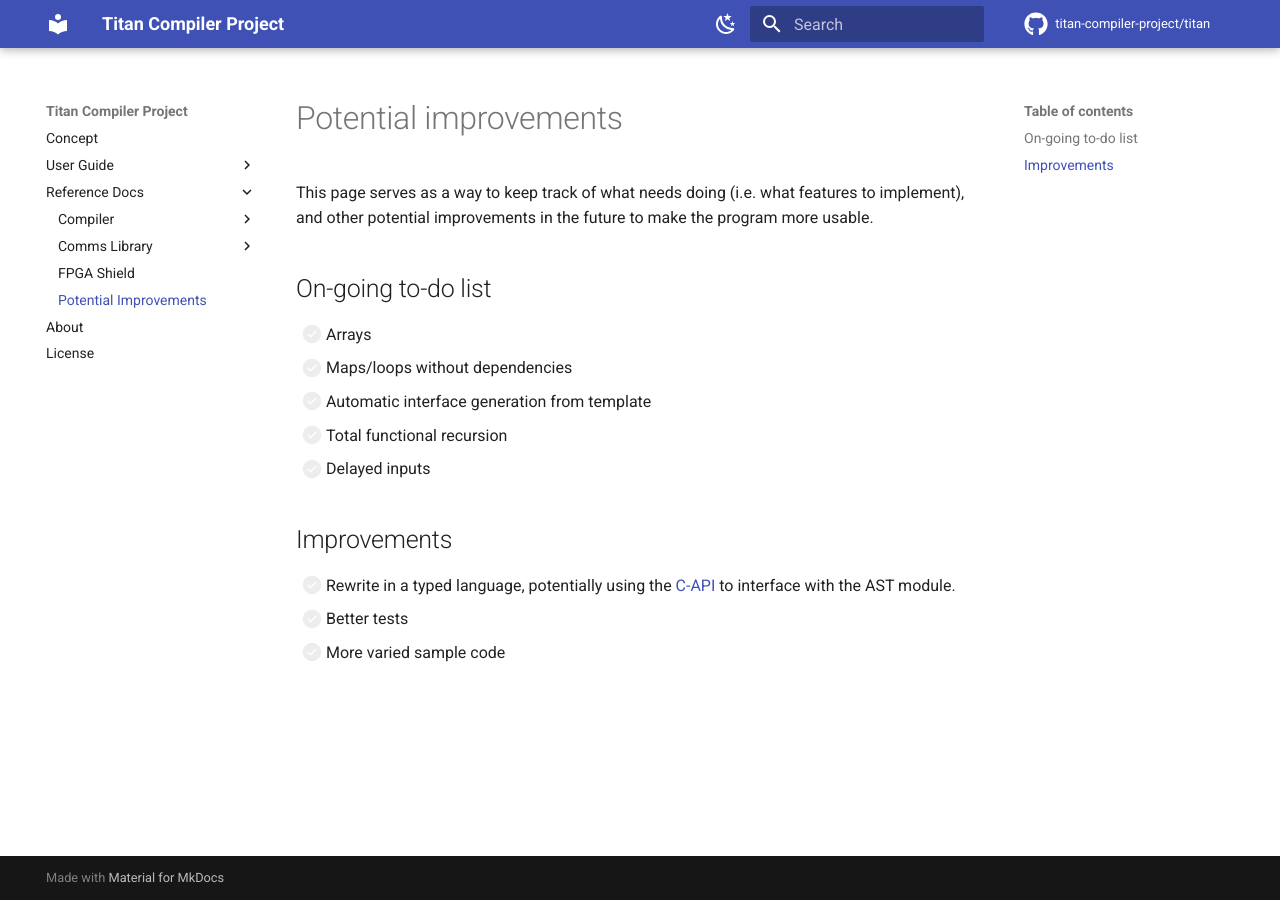
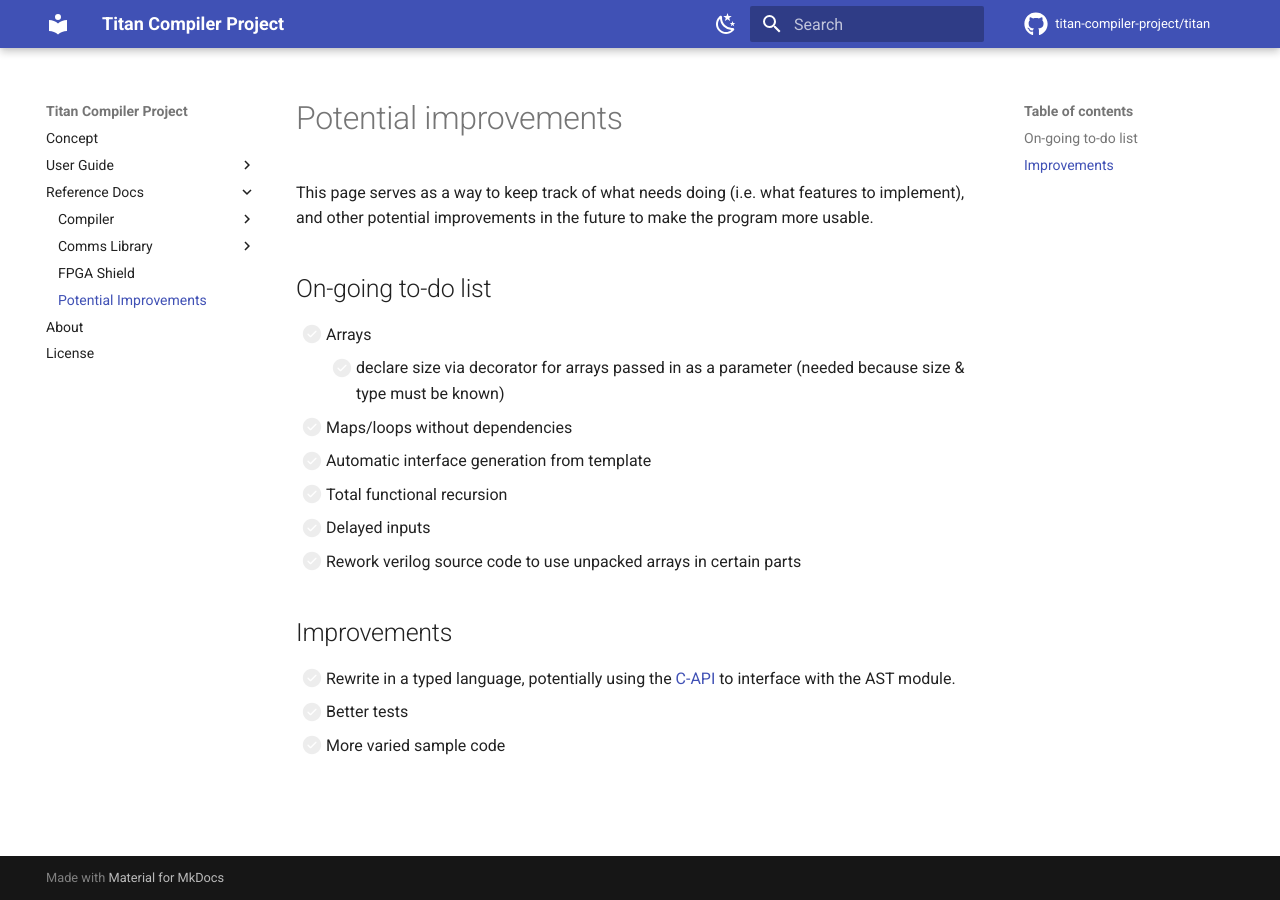
Before and after one commit to titan-compiler-project/titan, an MkDocs documentation site: the page built from docs/reference-docs/potential-improvements.md, in a window 1280 px wide. Built offline with MkDocs 1.6.1 and Material for MkDocs 9.7.7, drawn with Linux system fonts in a browser that asks for light colours; comment, search, counter and statistics services are not loaded.

Commit message:
added content

```diff
--- a/docs/reference-docs/potential-improvements.md
+++ b/docs/reference-docs/potential-improvements.md
@@ -4,10 +4,12 @@ This page serves as a way to keep track of what needs doing (i.e. what features
 
 ## On-going to-do list
 - [ ] Arrays
+    - [ ] declare size via decorator for arrays passed in as a parameter (needed because size & type must be known)
 - [ ] Maps/loops without dependencies
 - [ ] Automatic interface generation from template
 - [ ] Total functional recursion
 - [ ] Delayed inputs
+- [ ] Rework verilog source code to use unpacked arrays in certain parts
 
 ## Improvements
 - [ ] Rewrite in a typed language, potentially using the [C-API](https://docs.python.org/3/c-api/) to interface with the AST module.
```
